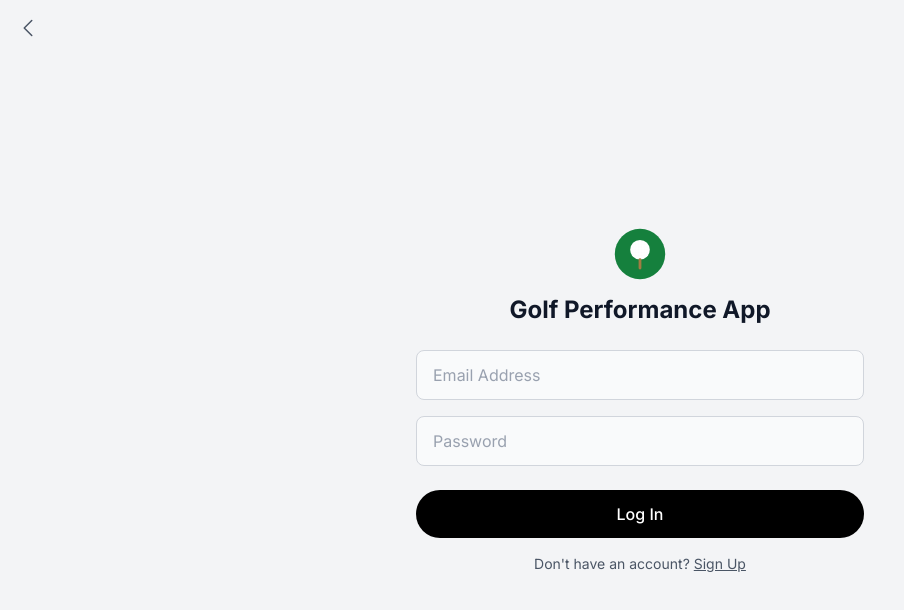
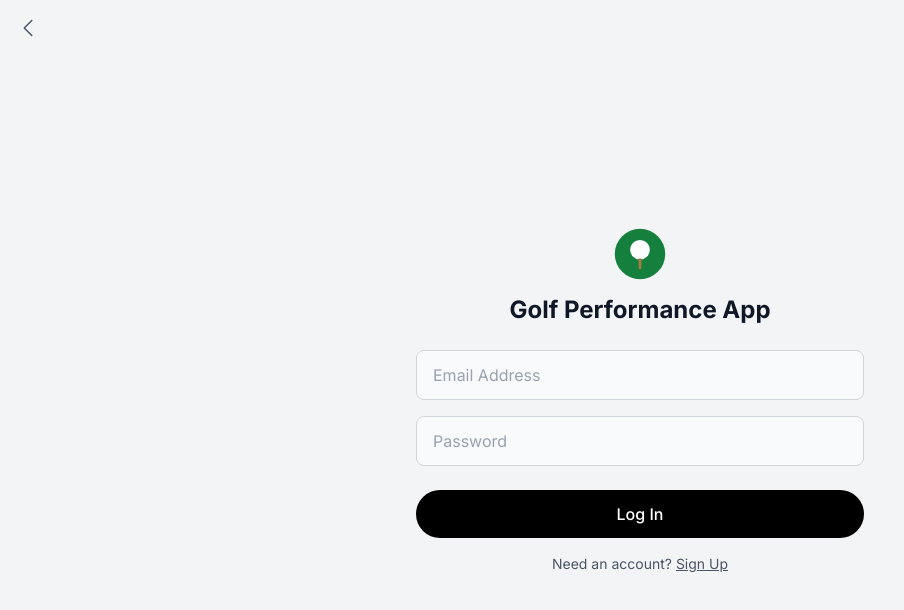
Before and after one commit to mdstrobe/golf-app, a Next.js app: page /login in a window 1280 px wide. Shown: the top 610 px of the page, without its empty margins (0-904 px from the left). Built offline with nearby package versions, Linux system fonts and the light colour scheme; no server answers.

Commit message:
Fixed 117:12  Error: ' can be escaped with &apos;, &lsquo;, &#39;, &rsquo;.  react/no-unescaped-entities

```diff
--- a/src/app/login/page.tsx
+++ b/src/app/login/page.tsx
@@ -114,7 +114,7 @@ const LoginPage: React.FC = () => {
 
       {/* Sign Up Link */}
       <p className="mt-4 text-gray-600 text-sm text-center">
-        Don't have an account?{' '}
+        Need an account?{' '}
         <a href="/signup" className="underline hover:text-gray-800">Sign Up</a>
       </p>
     </div>
```
